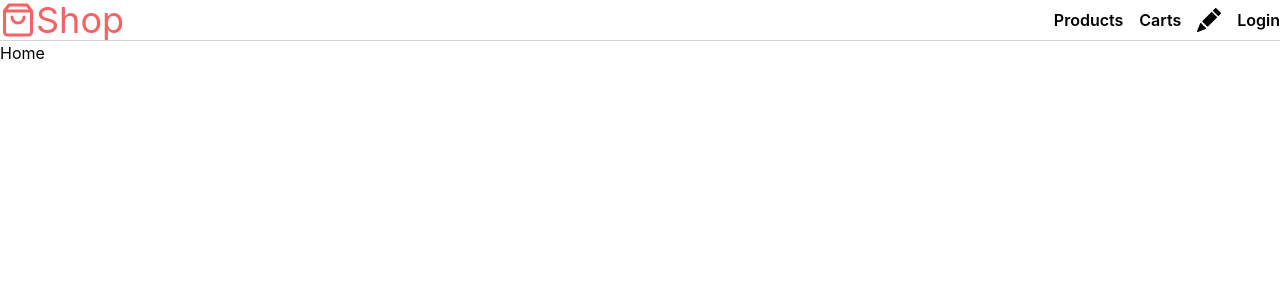
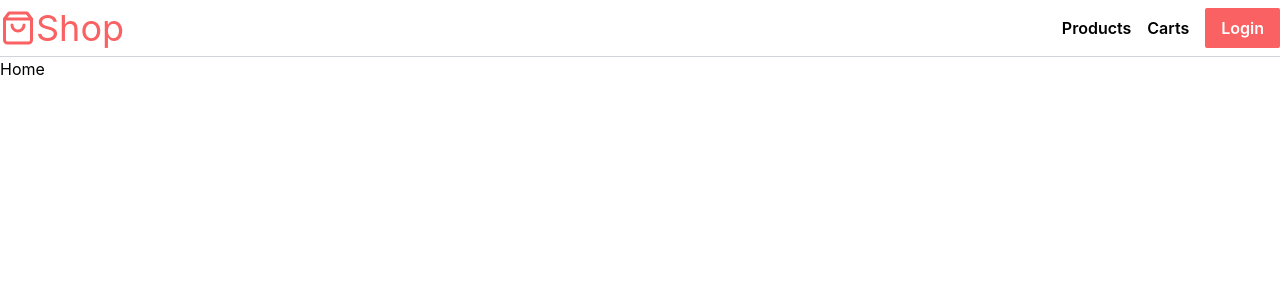
Before and after one commit to rara-record/react-mall, a React (Create React App) app: page / in a window 1280 px wide. Shown: the top 300 px of the page. Built offline with nearby package versions, Linux system fonts and the light colour scheme; no server answers.

Commit message:
feat: apply Button component

```diff
--- a/src/components/Navbar.jsx
+++ b/src/components/Navbar.jsx
@@ -4,6 +4,7 @@ import { FiShoppingBag } from 'react-icons/fi'
 import { BsFillPencilFill } from 'react-icons/bs'
 import { login, logout, onUserStateChange } from '../api/firebase'
 import User from './User'
+import Button from './UI/Button'
 
 export default function Navbar() {
   const [user, setUser] = useState()
@@ -16,7 +17,7 @@ export default function Navbar() {
   }, [])
 
   return (
-    <header className="flex justify-between border-b border-gray-300">
+    <header className="flex justify-between border-b border-gray-300 py-2">
       <Link to="/" className="flex items-center text-4xl text-brand">
         <FiShoppingBag />
         <h1>Shop</h1>
@@ -24,11 +25,13 @@ export default function Navbar() {
       <nav className="flex items-center gap-4 font-semibold">
         <Link to="/products">Products</Link>
         <Link to="/carts">Carts</Link>
-        <Link to="/products/new" className="text-2xl">
-          <BsFillPencilFill />
-        </Link>
+        {user?.isAdmin && (
+          <Link to="/products/new" className="text-2xl">
+            <BsFillPencilFill />
+          </Link>
+        )}
         {user && <User user={user} />}
-        {user ? <button onClick={logout}>Logout</button> : <button onClick={login}>Login</button>}
+        {user ? <Button onClick={logout}>Logout</Button> : <Button onClick={login}>Login</Button>}
       </nav>
     </header>
   )
```
